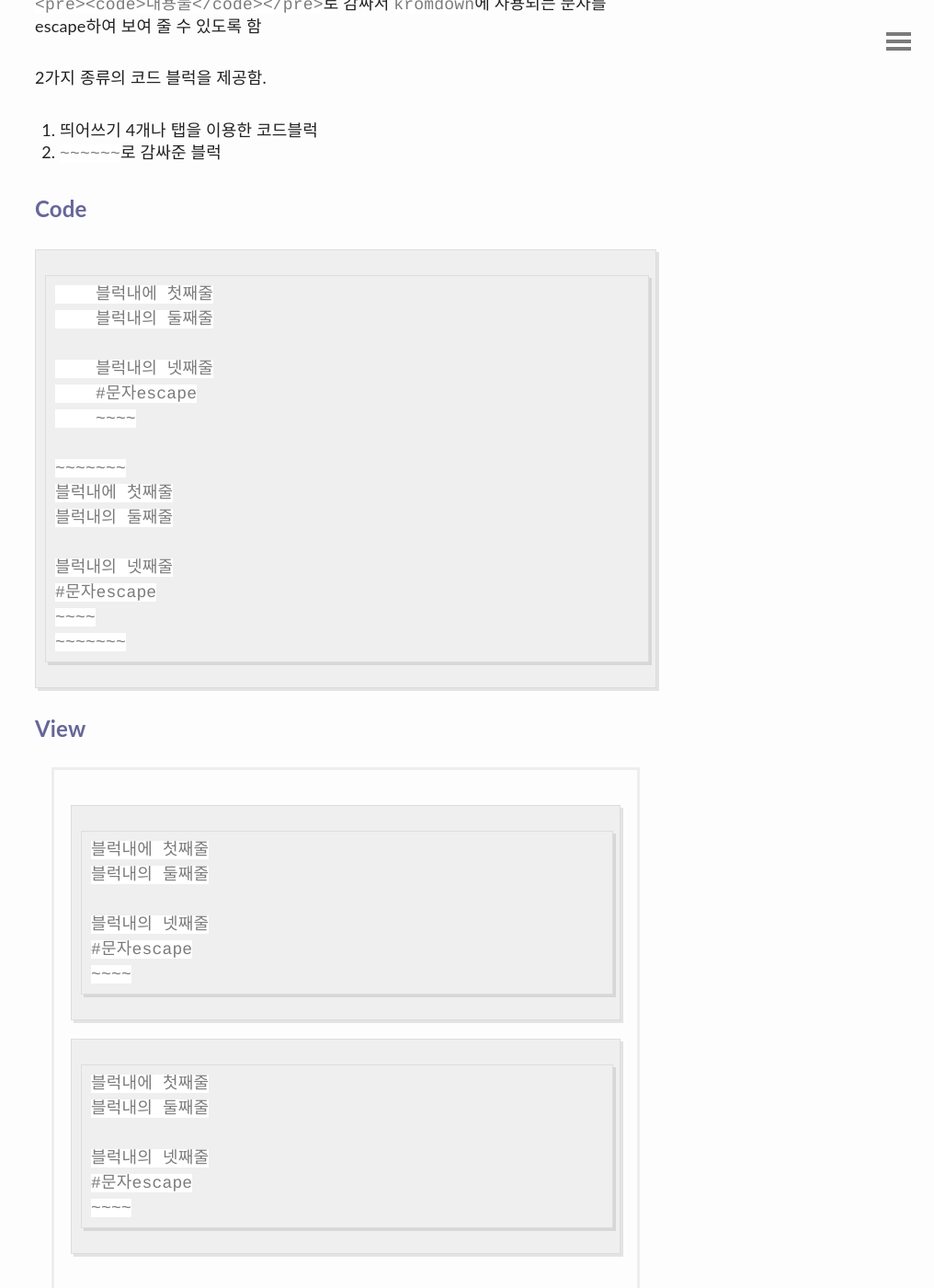
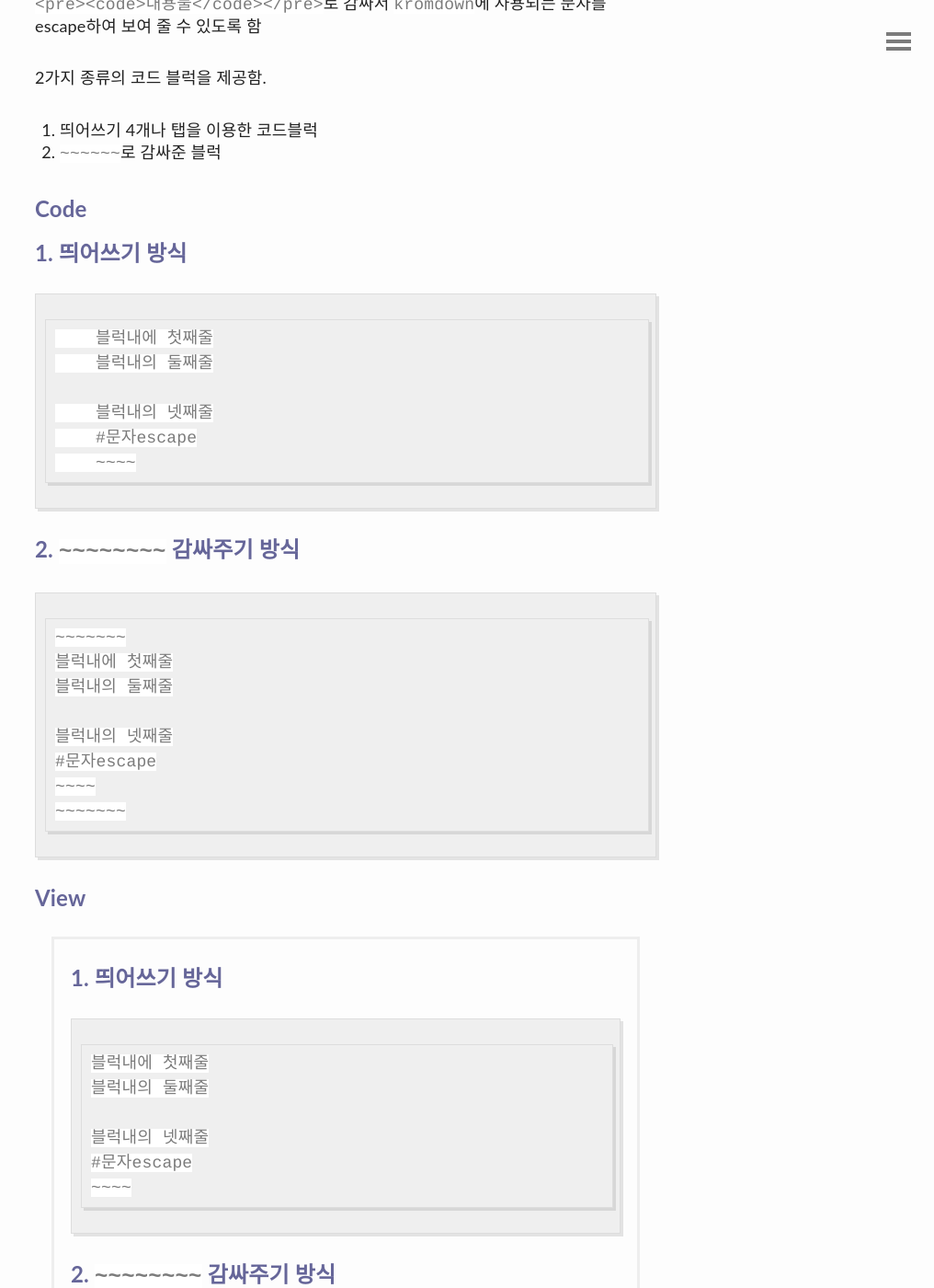
Before and after one commit to gjchoi/gjchoi.bak, a Jekyll site: the page built from _posts/2016-02-21-Kramdown(마크다운)-사용법.md, in a window 1280 px wide and 1400 px high, scrolled down 4950 px. Shown: the whole window at 92% size, without its empty margins (264-1280 px from the left). Built offline with Jekyll 4.4.1, drawn with Linux system fonts in a browser that asks for light colours; comment, search, counter and statistics services are not loaded.

Commit message:
Update 2016-02-21-Kramdown(마크다운)-사용법.md

```diff
--- a/_posts/2016-02-21-Kramdown(마크다운)-사용법.md
+++ b/_posts/2016-02-21-Kramdown(마크다운)-사용법.md
@@ -166,6 +166,7 @@ H1, H2, H3, H4, H5, H6 문장의 속성을 준다.
 
 #### Code
 
+##### 1. 띄어쓰기 방식
 ~~~~~~~~~~
     블럭내에 첫째줄
     블럭내의 둘째줄
@@ -173,7 +174,11 @@ H1, H2, H3, H4, H5, H6 문장의 속성을 준다.
     블럭내의 넷째줄
     #문자escape
     ~~~~
+~~~~~~~~~~
 
+##### 2. `~~~~~~~~` 감싸주기 방식
+
+~~~~~~~~~~
 ~~~~~~~
 블럭내에 첫째줄
 블럭내의 둘째줄
@@ -187,12 +192,16 @@ H1, H2, H3, H4, H5, H6 문장의 속성을 준다.
 #### View
 
 <div class="view">
+##### 1. 띄어쓰기 방식
+
     블럭내에 첫째줄
     블럭내의 둘째줄
 
     블럭내의 넷째줄
     #문자escape
     ~~~~
+
+##### 2. `~~~~~~~~` 감싸주기 방식
 
 ~~~~~~~
 블럭내에 첫째줄
```
